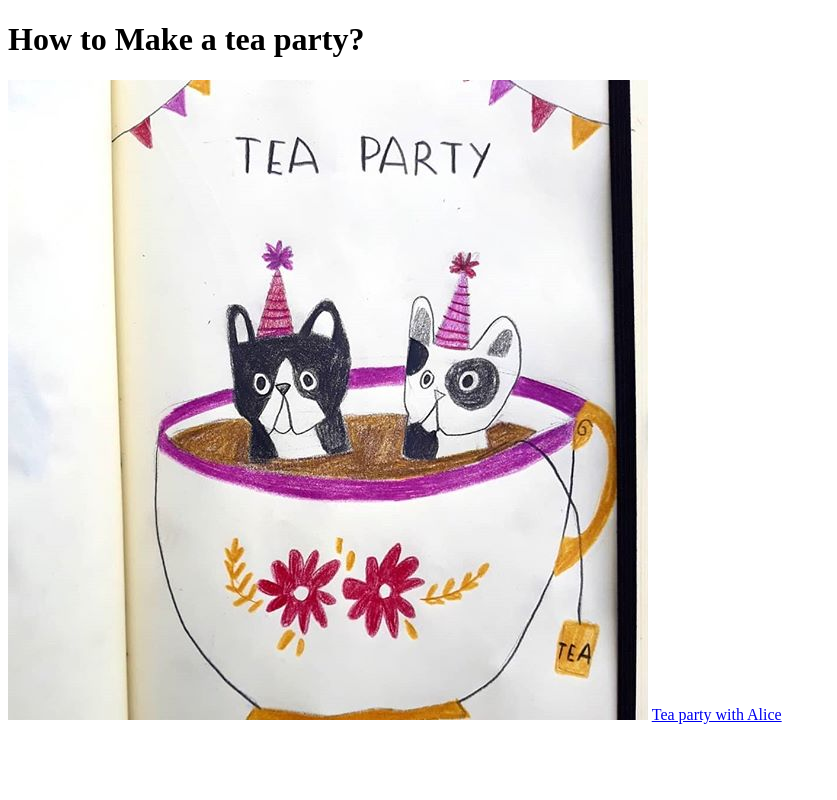
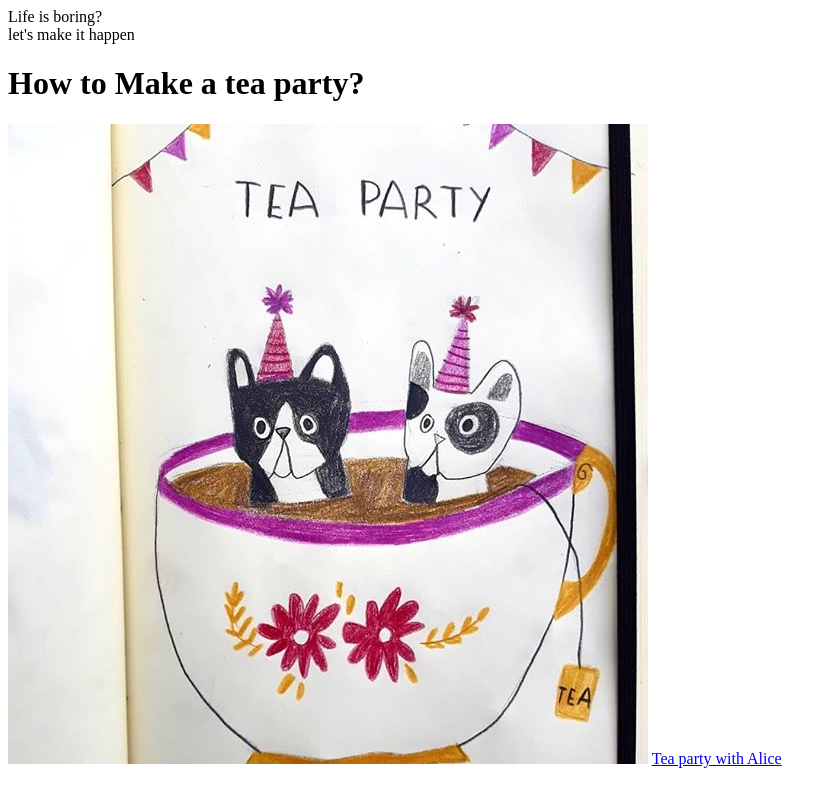
Before and after one commit to little-green-riding-hood/html, a plain HTML site: page tea-party-1.html in a window 1280 px wide. Shown: the whole page, without its empty margins (0-837 px from the left). Drawn offline with Linux system fonts and the light colour scheme.

Commit message:
added semantics

```diff
--- a/tea-party.html
+++ b/tea-party-1.html
@@ -1,13 +1,13 @@
 <!DOCTYPE html>
 <html lang="en">
-
 <head>
 	<meta charset="UTF-8">
 	<meta name="viewport" content="width=device-width, initial-scale=1.0">
 	<meta http-equiv="X-UA-Compatible" content="ie=edge">
 	<title>tea party</title>
 </head>
-
+<nav>Life is boring?</nav>
+<section id="sidebar">let's make it happen</section>
 <body>
 	<h1><strong>How to Make a tea party?</strong></h1>
 	<img src="img/tea-party.jpg" alt="Tea party">
```
